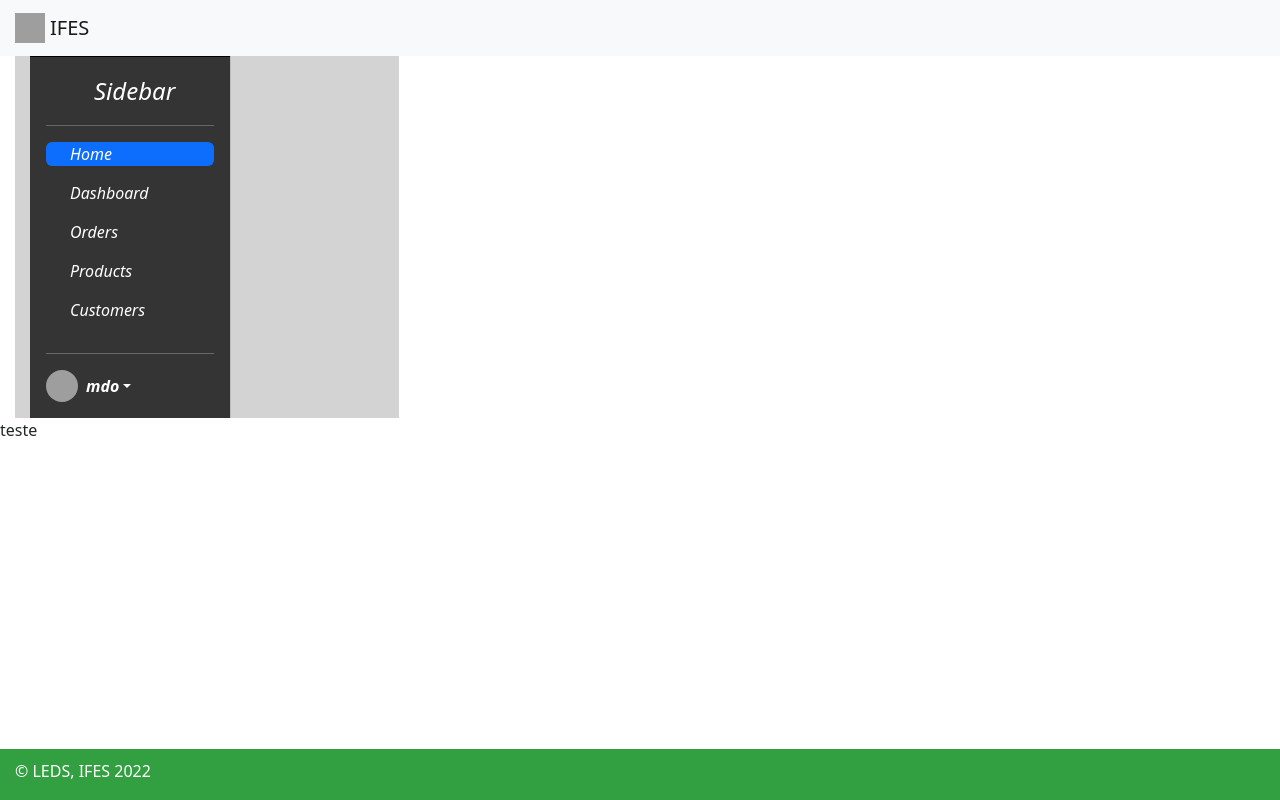
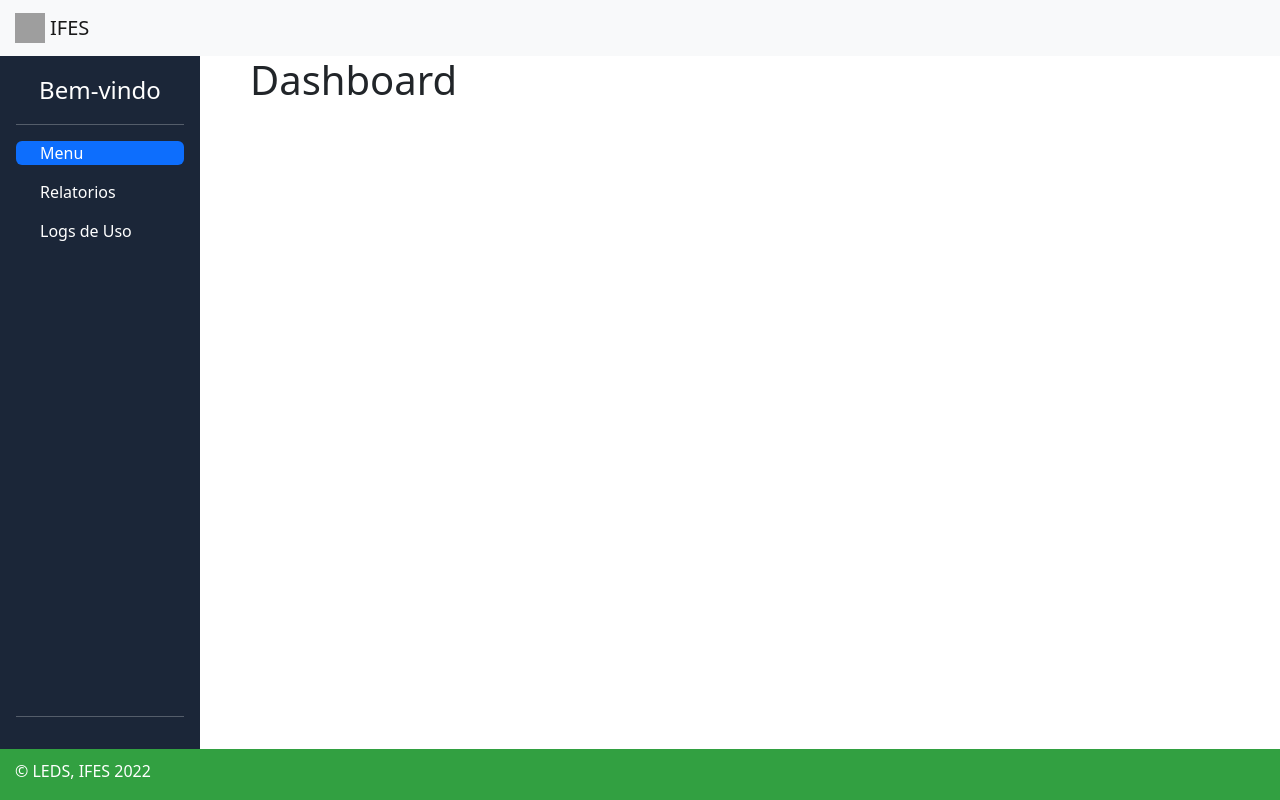
Before and after one commit to tantan479/CibeleFrontHorse, a React (Vite) app: page /dashboard in a window 1280 px wide. Built offline with nearby package versions, Linux system fonts and the light colour scheme; grey boxes are pictures that could not be loaded.

Commit message:
CheckPoint

```diff
--- a/src/App.jsx
+++ b/src/App.jsx
@@ -2,18 +2,22 @@ import { useState } from 'react'
 import reactLogo from './assets/react.svg'
 import './App.css'
 import Login from './components/pages/Login'
-import { Route, BrowserRouter } from "react-router-dom";
-import Routes from './Routes'
 import Dashboard from './components/pages/Dashboard'
+import { BrowserRouter as Router, Routes, Route, Link } from 'react-router-dom'
 
 
 
-function App(){
+
+
+function App() {
 
   return (
-    <div className="App">
-        <Dashboard/>
-    </div>
+    <Router>
+      <Routes>
+        <Route path='/' element={<Login/>}></Route>
+        <Route path='/dashboard' element={<Dashboard/>}></Route>
+      </Routes>
+    </Router>
   )
 }
 
--- a/src/Routes.jsx
+++ /dev/null
@@ -1,5 +0,0 @@
-function Routes(){
-
-}
-
-export default Routes
--- /dev/null
+++ b/src/components/layout/Sidebar.css
@@ -0,0 +1,29 @@
+.sidebar{
+    background: rgb(27, 38, 56)!important;
+    margin-right: 50px;
+    top: 0!important;
+    left: 0!important;
+    display: flex!important;
+    flex-direction:column!important;
+    height: calc(100vh - 107px)!important;
+    justify-content: center!important;
+    text-align: center!important;
+    overflow: auto!important;
+    width: 100px!important;
+    font-family: system-ui, -apple-system, BlinkMacSystemFont, 'Segoe UI', Roboto, Oxygen, Ubuntu, Cantarell, 'Open Sans', 'Helvetica Neue', sans-serif;
+}
+
+aside{
+    font-style: normal!important;
+}
+
+.nav-link{
+    padding: 0px!important;
+    margin-bottom: 15px!important;
+    display: flex!important;
+}
+
+
+.flex-shrink-0{
+    width: 200px!important;
+}
--- /dev/null
+++ b/src/components/layout/Sidebar.jsx
@@ -0,0 +1,38 @@
+import React, { Component } from "react"
+import 'bootstrap/dist/css/bootstrap.min.css'
+import { Container } from 'react-bootstrap';
+import { Nav } from "react-bootstrap";
+import './Sidebar.css'
+import Navbar from 'react-bootstrap/Navbar';
+
+function Sidebar(){
+    return (
+        <div class="d-flex flex-column flex-shrink-0 p-3 text-white bg-dark sidebar">
+            <span class="fs-4">Bem-vindo</span>
+            <hr />
+            <ul class="nav nav-pills flex-column mb-auto">
+                <li class="nav-item">
+                    <a href="#" class="nav-link active" aria-current="page">
+                        <svg class="bi me-2" width="16" height="16"></svg>
+                        Menu
+                    </a>
+                </li>
+                <li>
+                    <a href="#" class="nav-link text-white">
+                        <svg class="bi me-2" width="16" height="16"></svg>
+                        Relatorios
+                    </a>
+                </li>
+                <li>
+                    <a href="#" class="nav-link text-white">
+                        <svg class="bi me-2" width="16" height="16"></svg>
+                        Logs de Uso
+                    </a>
+                </li>
+            </ul>
+            <hr />
+        </div>
+    );
+}
+
+export default Sidebar
--- a/src/components/pages/Dashboard.css
+++ /dev/null
@@ -1,78 +0,0 @@
-.sidebar{
-    height: 0%!important;
-    background: #fff!important;
-    -webkit-box-shadow: 1px 0 0 rgb(0 0 0 / 10%)!important;
-    box-shadow: 1px 0 0 rgb(0 0 0 / 10%)!important;
-    overflow-x: hidden!important;
-    box-sizing: border-box!important;
-    margin-right: 0%!important;
-    display: flex!important;
-}
-
-.containerside{
-    padding-left: 21px!important;
-    margin-left: 0%!important;
-    display: flex!important;
-}
-
-.principal{
-    padding-left: 0px!important;
-    margin-left: 0%!important;
-    margin-right: 0%!important;
-    padding-right: 0%!important;
-}
-
-.bemvindo{
-    margin-bottom: 25px;
-}
-
-.nav-link{
-    padding: 0px!important;
-    margin-bottom: 15px!important;
-    display: flex!important;
-}
-
-
-.flex-shrink-0{
-    width: 200px!important;
-}
-
-.container{
-    padding:0%!important;
-    margin: 0%!important;
-    display: flex!important;
-}
-
-.tabela{
-    margin: 0px!important;
-    padding: 0px!important;
-}
-
-.sidebar{
-    border-top: 1px solid black;
-
-    background: #343434!important;
-
-    position: relative!important;
-
-    top: 0;
-
-    left: 0;
-
-    bottom: 0;
-
-    margin: 0px!important;
-}
-
-.titulo{
-    display: flex!important;
-}
-
-aside {
-    width: 30%;
-    padding-left: 15px;
-    margin-left: 15px;
-    float: right;
-    font-style: italic;
-    background-color: lightgray;
-  }
--- a/src/components/pages/Dashboard.jsx
+++ b/src/components/pages/Dashboard.jsx
@@ -4,8 +4,9 @@ import React, { Component } from "react"
 import 'bootstrap/dist/css/bootstrap.min.css'
 import { Container } from 'react-bootstrap';
 import { Nav } from "react-bootstrap";
-import './Dashboard.css'
+import './Dashboard.module.css'
 import Navbar from 'react-bootstrap/Navbar';
+import Sidebar from '../layout/Sidebar';
 
 
 class Dashboard extends Component {
@@ -13,107 +14,23 @@ class Dashboard extends Component {
         document.title = "Dashboard"
     }
 
-    carregar() {
-        ReactDOM.createRoot(document.getElementById('root')).render(
-            <React.StrictMode><Login /></React.StrictMode>)
-    }
-
-    // window.addEventListener("resize", function(event) {
-    //     console.log(document.body.clientWidth + ' wide by ' + document.body.clientHeight+' high');
-    // })
-
-    definiraltura() {
-        var alturabody = document.getElementById('ibody').clientHeight
-        var alturaheader = document.getElementById('header').clientHeight
-        var alturafooter = document.getElementById('footer').clientHeight
-        var alturaside = (alturabody - (alturafooter + alturaheader)) + "px"
-
-        // document.getElementById('sidebar').setAttribute("style", "height: " + {alturaside}), "!important";
-
-        document.getElementById('sidebar').style.height = alturaside; console.log(alturaside)
-    }
-
     render() {
         return (
+            <div className="App">
+
                 <>
                     <Header />
-                {/* <Container className="principal">
-
-                    <div class="containerside">
-                        <Nav defaultActiveKey="/home" className="flex-column sidebar">
-                            <div class='bemvindo'>
-                                Bem vindo
-                            </div>
-                            <Nav.Link href="/">Dashboard</Nav.Link>
-                            <Nav.Link eventKey="link-1">Login</Nav.Link>
-                            <Nav.Link eventKey="link-2">Link</Nav.Link>
-                            <Nav.Link eventKey="disabled" disabled>
-                                Disabled
-                            </Nav.Link>
-                        </Nav>
-                    </div>
-                </Container> */}
-
                     <aside>
-                    <div class="d-flex flex-column flex-shrink-0 p-3 text-white bg-dark sidebar" id="sidebar">
-                        <a href="/" class="d-flex align-items-center mb-3 mb-md-0 me-md-auto text-white text-decoration-none">
-                            <svg class="bi me-2" width="40" height="32"></svg>
-                            <span class="fs-4">Sidebar</span>
-                        </a>
-                        <hr />
-                        <ul class="nav nav-pills flex-column mb-auto">
-                            <li class="nav-item">
-                                <a href="#" class="nav-link active" aria-current="page">
-                                    <svg class="bi me-2" width="16" height="16"></svg>
-                                    Home
-                                </a>
-                            </li>
-                            <li>
-                                <a href="#" class="nav-link text-white">
-                                    <svg class="bi me-2" width="16" height="16"></svg>
+                        <Sidebar/>
+                        <div>
+                            <h1>
                                 Dashboard
-                                </a>
-                            </li>
-                            <li>
-                                <a href="#" class="nav-link text-white">
-                                    <svg class="bi me-2" width="16" height="16"></svg>
-                                    Orders
-                                </a>
-                            </li>
-                            <li>
-                                <a href="#" class="nav-link text-white">
-                                    <svg class="bi me-2" width="16" height="16"></svg>
-                                    Products
-                                </a>
-                            </li>
-                            <li>
-                                <a href="#" class="nav-link text-white">
-                                    <svg class="bi me-2" width="16" height="16"></svg>
-                                    Customers
-                                </a>
-                            </li>
-                        </ul>
-                        <hr />
-                        <div class="dropdown">
-                            <a href="#" class="d-flex align-items-center text-white text-decoration-none dropdown-toggle" id="dropdownUser1" data-bs-toggle="dropdown" aria-expanded="false">
-                                <img src="https://github.com/mdo.png" alt="" width="32" height="32" class="rounded-circle me-2" />
-                                <strong>mdo</strong>
-                            </a>
-                            <ul class="dropdown-menu dropdown-menu-dark text-small shadow" aria-labelledby="dropdownUser1">
-                                <li><a class="dropdown-item" href="#">New project...</a></li>
-                                <li><a class="dropdown-item" href="#">Settings</a></li>
-                                <li><a class="dropdown-item" href="#">Profile</a></li>
-                                <li><hr class="dropdown-divider" /></li>
-                                <li><a class="dropdown-item" href="#">Sign out</a></li>
-                            </ul>
-                        </div>
+                            </h1>
                         </div>
                     </aside>
-                <p>
-                    teste
-                </p>
                     <Footer />
                 </>
+            </div>
         );
 
     }
--- /dev/null
+++ b/src/components/pages/Dashboard.module.css
@@ -0,0 +1,10 @@
+aside {
+    width: 100%;
+    float: right;
+    font-style: italic;
+    background-color: white;
+    display: flex;
+    padding-left: 0px;
+    border-left: 0px;
+    margin-left: 0px;
+}
--- a/src/components/pages/login.css
+++ b/src/components/pages/login.css
@@ -4,7 +4,7 @@
 
 }
 
-.log{
+.container{
     border: 1px solid rgba(0,0,0,.2)!important;
     border-radius: 25px !important;
     box-shadow: 0 0px 20px rgba(0,0,0,.2);
@@ -13,10 +13,6 @@
     text-align: center!important;
     justify-content: center!important;
     background-color: white !important;
-}
-
-.sidebar{
-    text-align:left!important;
 }
 
 .navbar{
```
Also changed, not shown: src/components/pages/Login.jsx (+6 -8 lines). Lines whose indentation alone changed are shown as unchanged.
